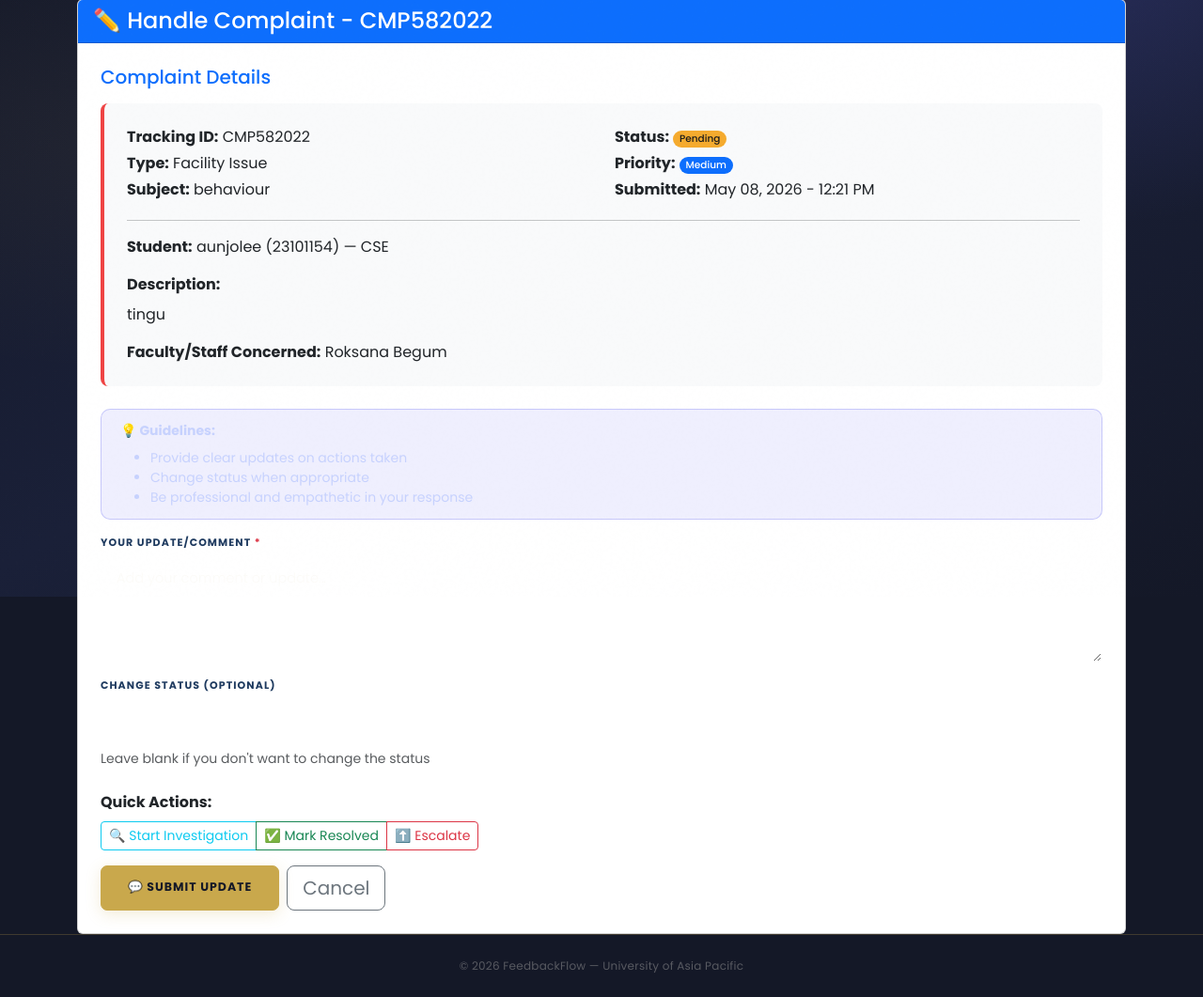
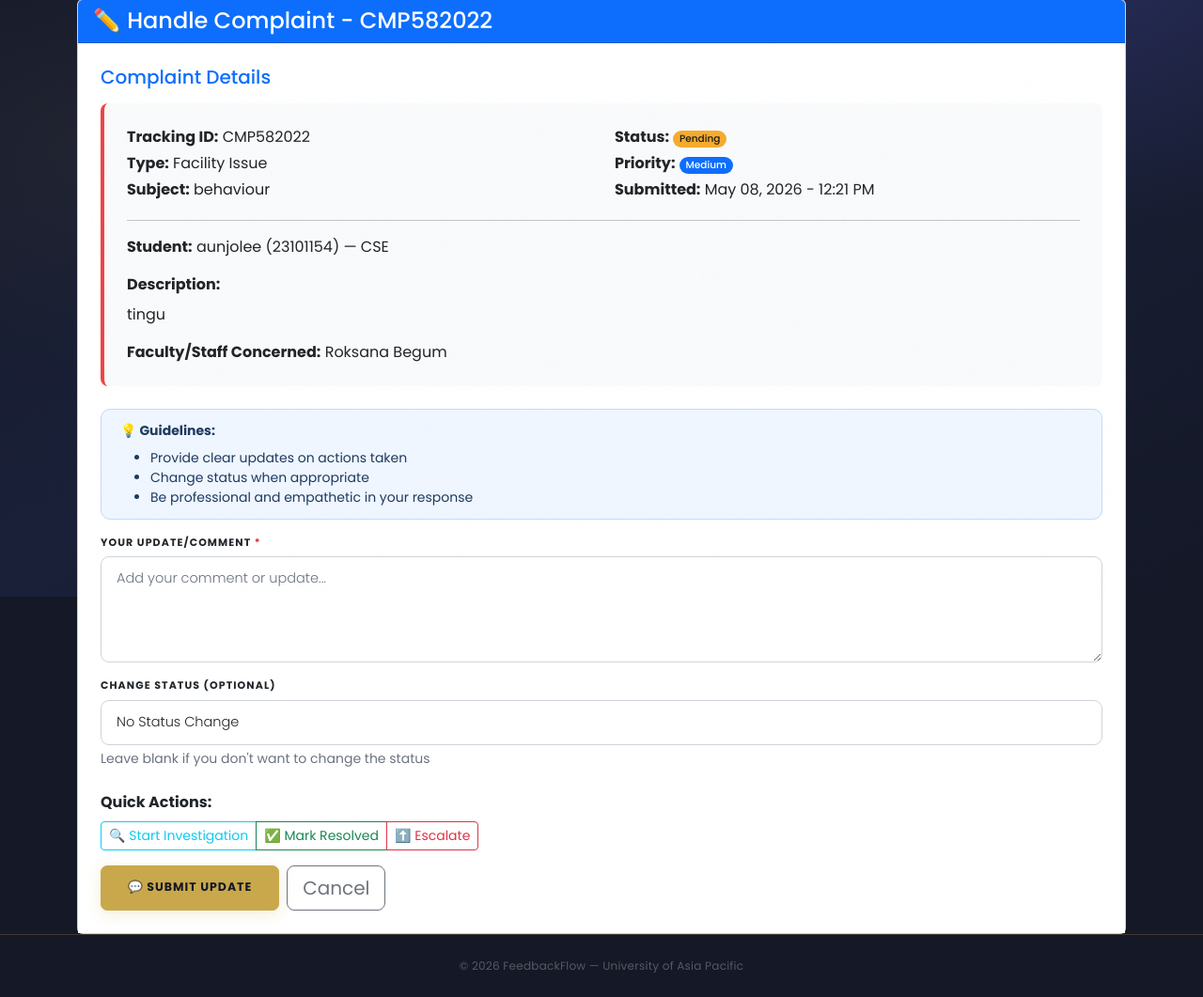
Before and after one commit to anjumaAlam/FeedbackFlow, a Django app: page /complaints/hod/handle/18/ in a window 1280 px wide. Shown: the part 165-1226 px from the top of the page at 94% size. Run offline with Django 5.2, Linux system fonts and the light colour scheme; a user stored in the database is signed in; data comes from the database, SQL or seed files in the repository; both versions use the stored data as it was after the commit.

Commit message:
update html

```diff
--- a/complaints/templates/complaints/handle_complaint.html
+++ b/complaints/templates/complaints/handle_complaint.html
@@ -14,6 +14,7 @@
         border-left: 4px solid #ef4444;
         padding: 1.5rem;
         border-radius: 8px;
+        color: #212529;
     }
 
     .timeline {
@@ -55,6 +56,13 @@
         border: 1px solid #e5e7eb;
         padding: 1rem;
         border-radius: 4px;
+        color: #212529;
+    }
+
+    .update-card p,
+    .update-card strong,
+    .update-card small {
+        color: #212529;
     }
 
     .investigation-panel {
@@ -70,6 +78,7 @@
         border-radius: 8px;
         padding: 1rem;
         margin-bottom: 0.75rem;
+        color: #212529;
     }
 
     .finding-card .verdict-badge {
@@ -81,6 +90,49 @@
     .verdict-Proven        { background: #fee2e2; color: #991b1b; }
     .verdict-Unproven      { background: #dcfce7; color: #166534; }
     .verdict-Needs         { background: #fef9c3; color: #854d0e; }
+
+    /* Fix form fields on dark base template */
+    .card-body textarea,
+    .card-body input[type="text"],
+    .card-body select {
+        background-color: #ffffff !important;
+        color: #212529 !important;
+        border: 1px solid #ced4da !important;
+    }
+
+    .card-body textarea::placeholder,
+    .card-body input::placeholder {
+        color: #6b7280 !important;
+    }
+
+    .card-body .form-label,
+    .card-body label {
+        color: #212529 !important;
+    }
+
+    .card-body p,
+    .card-body strong,
+    .card-body h5 {
+        color: #212529;
+    }
+
+    .card-body small.text-muted,
+    .card-body .form-text {
+        color: #6b7280 !important;
+    }
+
+    /* Fix guidelines alert box */
+    .alert-info {
+        background-color: #eff6ff !important;
+        border-color: #bfdbfe !important;
+        color: #1e3a5f !important;
+    }
+
+    .alert-info li,
+    .alert-info strong,
+    .alert-info a {
+        color: #1e3a5f !important;
+    }
 </style>
 {% endblock %}
 
@@ -101,7 +153,7 @@
         <div class="card-header bg-primary text-white">
             <h4 class="mb-0">✏️ Handle Complaint - {{ complaint.tracking_id }}</h4>
         </div>
-        <div class="card-body p-4">
+        <div class="card-body p-4" style="background-color: #ffffff; color: #212529;">
 
             {# ── Complaint Details ── #}
             <div class="mb-4">
@@ -214,12 +266,12 @@
                             <small class="text-muted">{{ finding.submitted_at|date:"M d, Y - h:i A" }}</small>
                         </div>
                         {% endfor %}
+                    </div>
                     {% else %}
                         <p class="text-muted mb-0" style="font-size:0.9rem;">
                             ⏳ Waiting for investigators to submit their findings.
                         </p>
                     {% endif %}
-                    {% if findings %}</div>{% endif %}
                 {% else %}
                     <p class="text-muted mb-0" style="font-size:0.9rem;">
                         No investigator assigned yet. Click "Assign Investigators" to get started.
```
Also changed, not shown: complaints/templates/complaints/submit_findings.html (+86 -7 lines), db.sqlite3.
